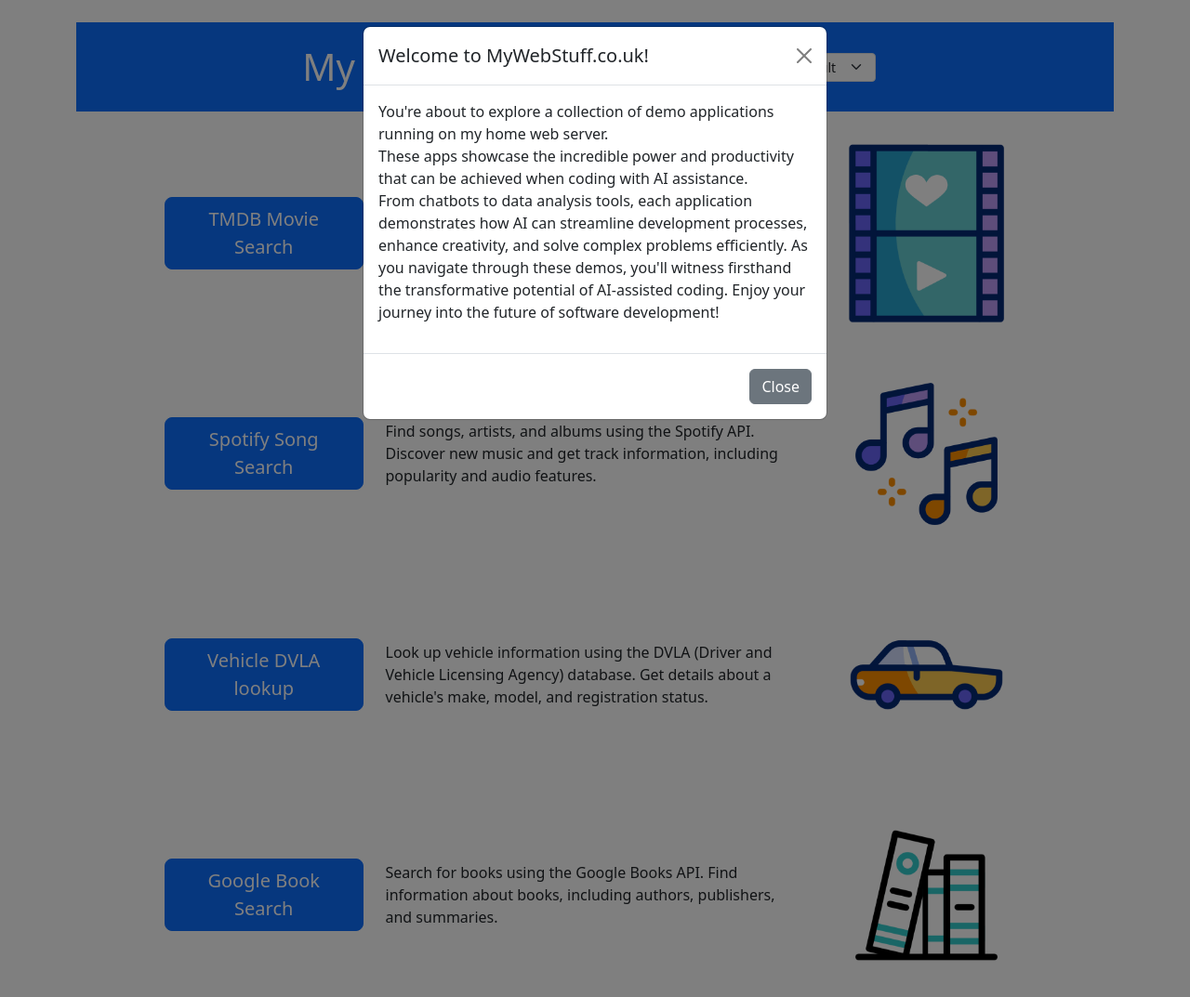
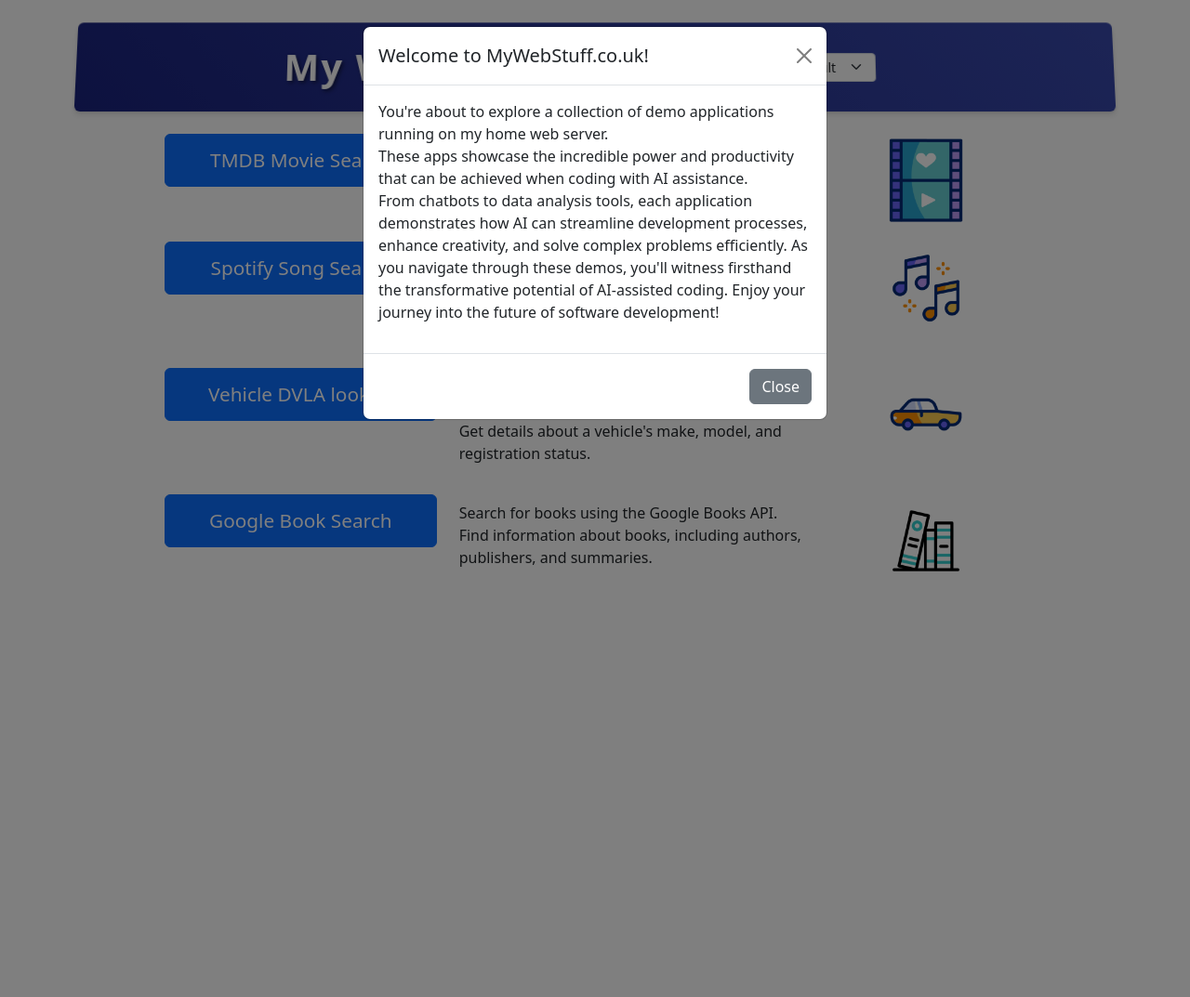
Before and after one commit to Rosssaab/MainMenu, a Flask app: page / in a window 1280 px wide. Shown: the top 1073 px of the page at 93% size. Run offline with Flask 3, Linux system fonts and the light colour scheme; some libraries are stand-ins or nearby versions.

Commit message:
Tidy up page

```diff
--- a/templates/index.html
+++ b/templates/index.html
@@ -4,7 +4,7 @@
 <head>
     <meta charset="UTF-8">
     <meta name="viewport" content="width=device-width, initial-scale=1.0">
-    <title>My Web Sites</title>
+    <title>My Web Stuff</title>
     <!-- Bootstrap CSS with Darkly theme -->
     <link id="theme-style" rel="stylesheet"
         href="https://cdn.jsdelivr.net/npm/bootswatch@5.3.0/dist/darkly/bootstrap.min.css">
@@ -14,6 +14,47 @@
             min-width: 100px;
             max-width: 200px;
             display: inline-block;
+        }
+        .btn-xl {
+            padding: 0.75rem 1.25rem;
+            font-size: 1.3rem;
+        }
+        @media (max-width: 767px) {
+            .btn-xl {
+                font-size: 1.1rem;
+                padding: 0.6rem 0.9rem;
+            }
+        }
+        .app-container {
+            background-color: rgba(255, 255, 255, 0.1);
+            border-radius: 15px;
+            padding: 20px;
+            margin-bottom: 2rem;
+        }
+        .app-row {
+            margin-bottom: 1rem;
+        }
+        .app-description {
+            margin-top: 0.5rem;
+        }
+        .app-image {
+            max-height: 100px;
+            width: auto;
+        }
+        .header-3d {
+            background: linear-gradient(45deg, #1a237e, #3949ab);
+            color: #ffffff;
+            text-shadow: 2px 2px 4px rgba(0,0,0,0.5);
+            box-shadow: 0 4px 6px rgba(0,0,0,0.1), 0 1px 3px rgba(0,0,0,0.08);
+            transform: perspective(1000px) rotateX(5deg);
+            transition: all 0.3s ease;
+        }
+        .header-3d:hover {
+            transform: perspective(1000px) rotateX(0deg);
+        }
+        .header-3d h1 {
+            font-weight: bold;
+            letter-spacing: 2px;
         }
     </style>
 </head>
@@ -45,14 +86,14 @@
     </div>
 
     <div class="container">
-        <header class="bg-primary text-white py-4 my-4">
+        <header class="header-3d py-4 my-4 rounded">
             <div class="row align-items-center">
-                <div class="col-md-8">
-                    <h1 class="text-center mb-0">My Web Sites</h1>
+                <div class="col-md-8 col-sm-12">
+                    <h1 class="text-center mb-0">My Web Stuff</h1>
                 </div>
-                <div class="col-md-4">
+                <div class="col-md-4 col-sm-12 mt-3 mt-md-0">
                     <label for="theme-select" class="form-label visually-hidden">Select Theme:</label>
-                    <select id="theme-select" class="form-select form-select-sm custom-select">
+                    <select id="theme-select" class="form-select form-select-sm custom-select mx-auto">
                         <option value="default">Default</option>
                         <option value="cerulean">Cerulean</option>
                         <option value="cosmo">Cosmo</option>
@@ -69,49 +110,49 @@
         </header>
 
         <div class="row justify-content-center">
-            <div class="col-md-10">
-                <div class="row mb-4 align-items-center">
-                    <div class="col-md-3">
-                        <a href="http://www.mywebstuff.co.uk/FilmSearch" class="btn btn-lg btn-primary w-100">TMDB Movie Search</a>
+            <div class="col-lg-10">
+                <div class="row app-row">
+                    <div class="col-md-4 col-sm-12 mb-3 mb-md-0">
+                        <a href="http://www.mywebstuff.co.uk/FilmSearch" class="btn btn-xl btn-primary w-100">TMDB Movie Search</a>
                     </div>
-                    <div class="col-md-6">
-                        <p class="mb-0">Search for movies using The Movie Database (TMDB) API. Get detailed information about films, including ratings, cast, and release dates.</p>
+                    <div class="col-md-5 col-sm-12">
+                        <p class="app-description">Search for movies using The Movie Database (TMDB) API. Get detailed information about films, including ratings, cast, and release dates.</p>
                     </div>
-                    <div class="col-md-3">
-                        <img src="{{ url_for('static', filename='images/movie_icon.gif') }}" alt="Movie icon" class="img-fluid rounded">
+                    <div class="col-md-3 col-sm-12 text-center">
+                        <img src="{{ url_for('static', filename='images/movie_icon.gif') }}" alt="Movie icon" class="img-fluid rounded app-image">
                     </div>
                 </div>
-                <div class="row mb-4 align-items-center">
-                    <div class="col-md-3">
-                        <a href="http://www.mywebstuff.co.uk/SongSearch" class="btn btn-lg btn-primary w-100">Spotify Song Search</a>
+                <div class="row app-row">
+                    <div class="col-md-4 col-sm-12 mb-3 mb-md-0">
+                        <a href="http://www.mywebstuff.co.uk/SongSearch" class="btn btn-xl btn-primary w-100">Spotify Song Search</a>
                     </div>
-                    <div class="col-md-6">
-                        <p class="mb-0">Find songs, artists, and albums using the Spotify API. Discover new music and get track information, including popularity and audio features.</p>
+                    <div class="col-md-5 col-sm-12">
+                        <p class="app-description">Find songs, artists, and albums using the Spotify API. Discover new music and get track information, including popularity and audio features.</p>
                     </div>
-                    <div class="col-md-3">
-                        <img src="{{ url_for('static', filename='images/music_icon.gif') }}" alt="Music icon" class="img-fluid rounded">
+                    <div class="col-md-3 col-sm-12 text-center">
+                        <img src="{{ url_for('static', filename='images/music_icon.gif') }}" alt="Music icon" class="img-fluid rounded app-image">
                     </div>
                 </div>
-                <div class="row mb-4 align-items-center">
-                    <div class="col-md-3">
-                        <a href="http://www.mywebstuff.co.uk/DvlaSearch" class="btn btn-lg btn-primary w-100">Vehicle DVLA lookup</a>
+                <div class="row app-row">
+                    <div class="col-md-4 col-sm-12 mb-3 mb-md-0">
+                        <a href="http://www.mywebstuff.co.uk/DvlaSearch" class="btn btn-xl btn-primary w-100">Vehicle DVLA lookup</a>
                     </div>
-                    <div class="col-md-6">
-                        <p class="mb-0">Look up vehicle information using the DVLA (Driver and Vehicle Licensing Agency) database. Get details about a vehicle's make, model, and registration status.</p>
+                    <div class="col-md-5 col-sm-12">
+                        <p class="app-description">Look up vehicle information using the DVLA (Driver and Vehicle Licensing Agency) database. Get details about a vehicle's make, model, and registration status.</p>
                     </div>
-                    <div class="col-md-3">
-                        <img src="{{ url_for('static', filename='images/car_icon.gif') }}" alt="Car icon" class="img-fluid rounded">
+                    <div class="col-md-3 col-sm-12 text-center">
+                        <img src="{{ url_for('static', filename='images/car_icon.gif') }}" alt="Car icon" class="img-fluid rounded app-image">
                     </div>
                 </div>
-                <div class="row mb-4 align-items-center">
-                    <div class="col-md-3">
-                        <a href="http://www.mywebstuff.co.uk/BookSearch" class="btn btn-lg btn-primary w-100">Google Book Search</a>
+                <div class="row app-row">
+                    <div class="col-md-4 col-sm-12 mb-3 mb-md-0">
+                        <a href="http://www.mywebstuff.co.uk/BookSearch" class="btn btn-xl btn-primary w-100">Google Book Search</a>
                     </div>
-                    <div class="col-md-6">
-                        <p class="mb-0">Search for books using the Google Books API. Find information about books, including authors, publishers, and summaries.</p>
+                    <div class="col-md-5 col-sm-12">
+                        <p class="app-description">Search for books using the Google Books API. Find information about books, including authors, publishers, and summaries.</p>
                     </div>
-                    <div class="col-md-3">
-                        <img src="{{ url_for('static', filename='images/books_icon.gif') }}" alt="Book icon" class="img-fluid rounded">
+                    <div class="col-md-3 col-sm-12 text-center">
+                        <img src="{{ url_for('static', filename='images/books_icon.gif') }}" alt="Book icon" class="img-fluid rounded app-image">
                     </div>
                 </div>
             </div>
```
